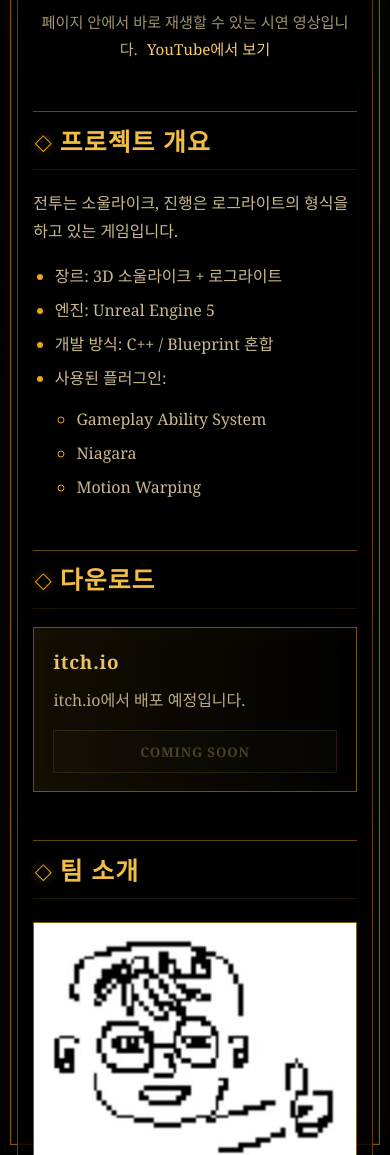
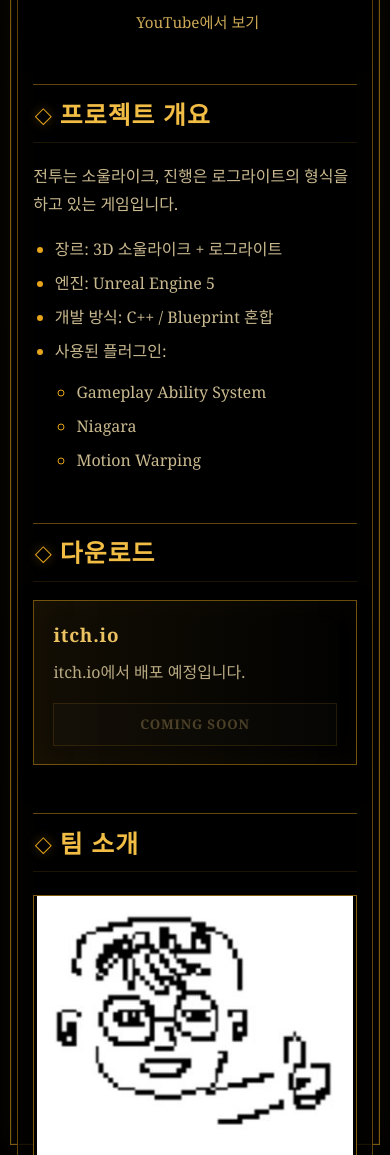
Before and after one commit to tldbs0420/test, a Jekyll site: the page built from index.md, in a window 390 px wide and 1400 px high, scrolled down 735 px, cut to the strip 245-1400 px from the top of the window. Built offline with Jekyll 4.4.1, drawn with Linux system fonts in a browser that asks for light colours.

Commit message:
[FIX] Fixed Some Problems

```diff
--- a/assets/css/site.css
+++ b/assets/css/site.css
@@ -614,3 +614,22 @@ body::after,
 button.action-link {
   font-family: inherit;
 }
+
+/* Final team image fix: do not crop or enlarge member photos */
+.team-photo {
+  width: 100% !important;
+  height: auto !important;
+  max-height: 260px !important;
+  object-fit: contain !important;
+  object-position: center !important;
+  border-radius: 0 !important;
+  background: #000 !important;
+}
+
+@media (max-width: 860px) {
+  .team-photo {
+    height: auto !important;
+    max-height: 260px !important;
+    object-fit: contain !important;
+  }
+}
--- a/index.md
+++ b/index.md
@@ -19,7 +19,6 @@ Eternal Mortis는 Unreal Engine 5로 제작 중인 3D 소울라이크 + 로그
     </iframe>
   </div>
   <p class="video-caption">
-    페이지 안에서 바로 재생할 수 있는 시연 영상입니다.
     <a href="https://www.youtube.com/" target="_blank" rel="noopener noreferrer">YouTube에서 보기</a>
   </p>
 </div>
```
